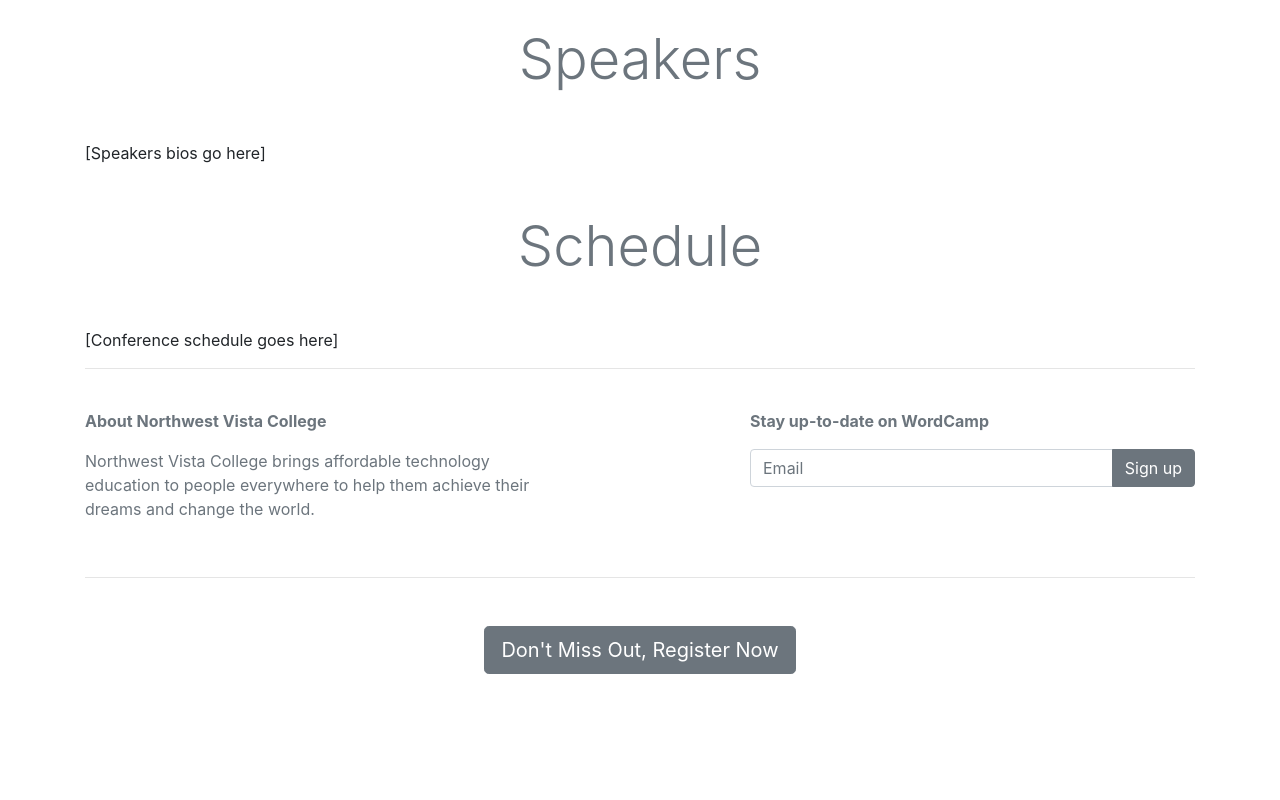
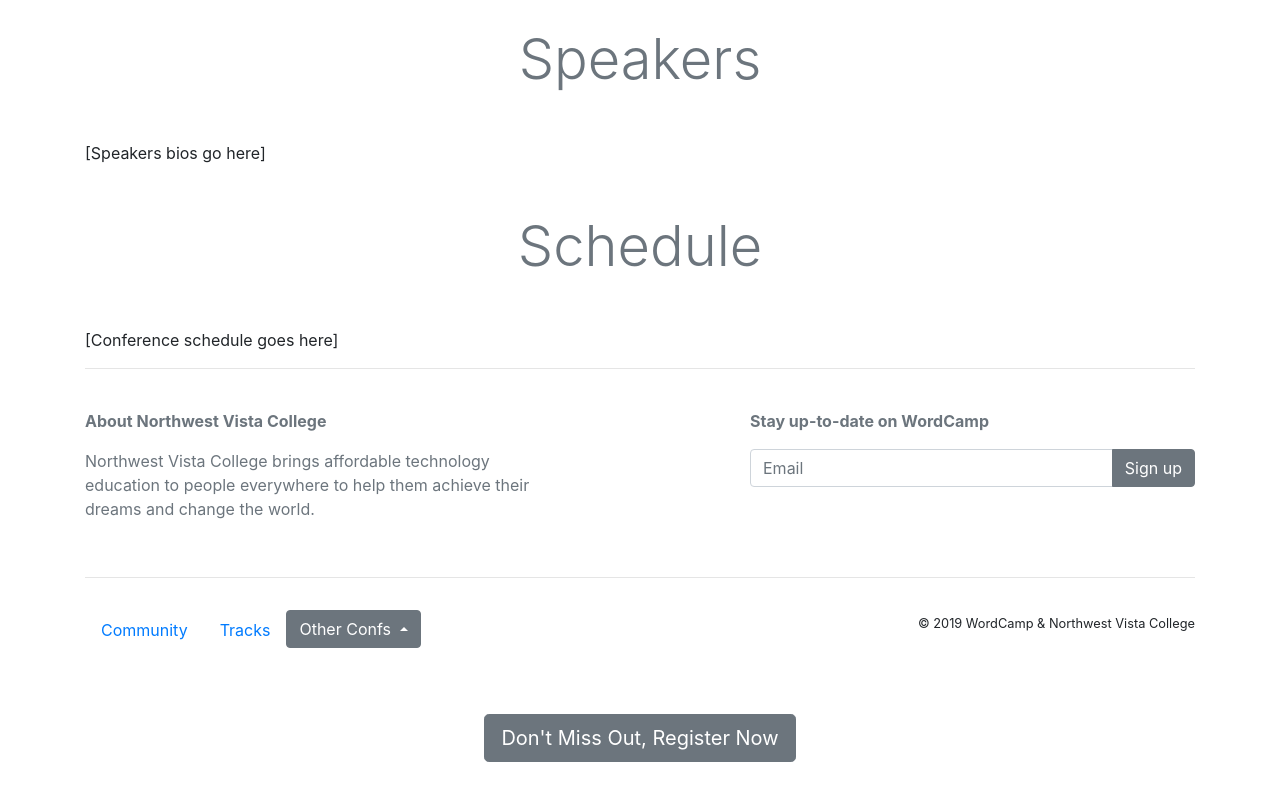
Before and after one commit to froggybot/WordCamp-SanAntonio, a plain HTML site: page index.html in a window 1280 px wide. Shown: the part 849-1649 px from the top of the page. Before the commit the page ends 1571 px from the top, so only its background shows below. Drawn offline with nearby package versions, Linux system fonts and the light colour scheme.

Commit message:
footer w dropdown

```diff
--- a/index.html
+++ b/index.html
@@ -113,6 +113,34 @@
 			<hr>
 			<!-- signup form end -->
 
+			<!-- footer start -->
+			<div class="row py-3">
+				<div class="col-md-7">
+					<ul class="nav">
+					<li class="nav-item">
+					<a class="nav-link" href="#">Community</a>
+					</li>
+					<li class="nav-item">
+					<a class="nav-link" href="#">Tracks</a>
+					</li>
+					<li class="nav-item">
+						<div class="btn-group dropup">
+							<button type="button" class="btn btn-secondary dropdown-toggle" data-toggle="dropdown" aria-haspopup="true" aria-expanded="false">
+							Other Confs
+							</button>
+							<div class="dropdown-menu">
+							<!-- Dropdown menu links -->
+							</div>
+						</div>
+					</li>
+					</ul>
+				</div>
+				<div class="col-md text-md-right">
+				<small>&copy; 2019 WordCamp &amp; Northwest Vista College</small>
+				</div>
+			</div>
+			<!-- footer end -->
+
 			<!-- callout button -->
 			<button type="button" class="btn btn-secondary btn-lg d-block mx-auto my-5">Don't Miss Out, Register Now</button>
 		</div>
```
